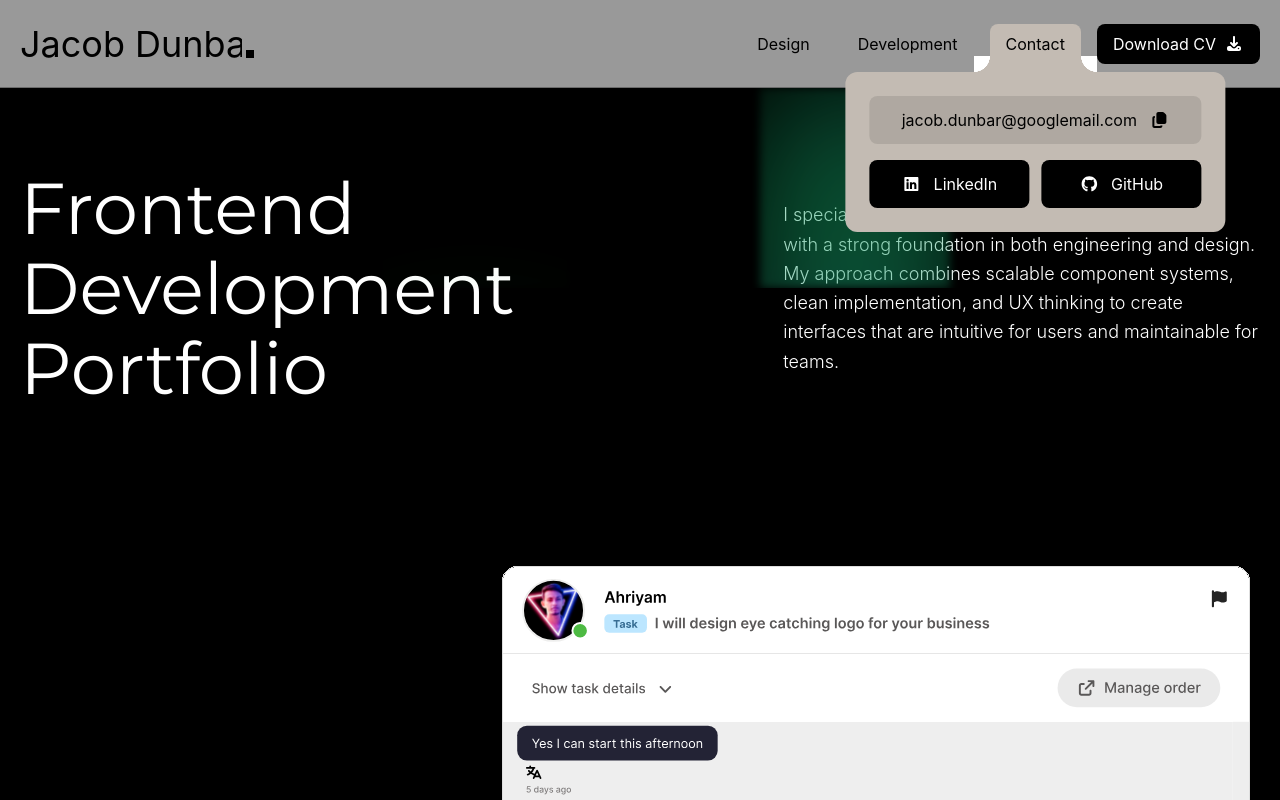
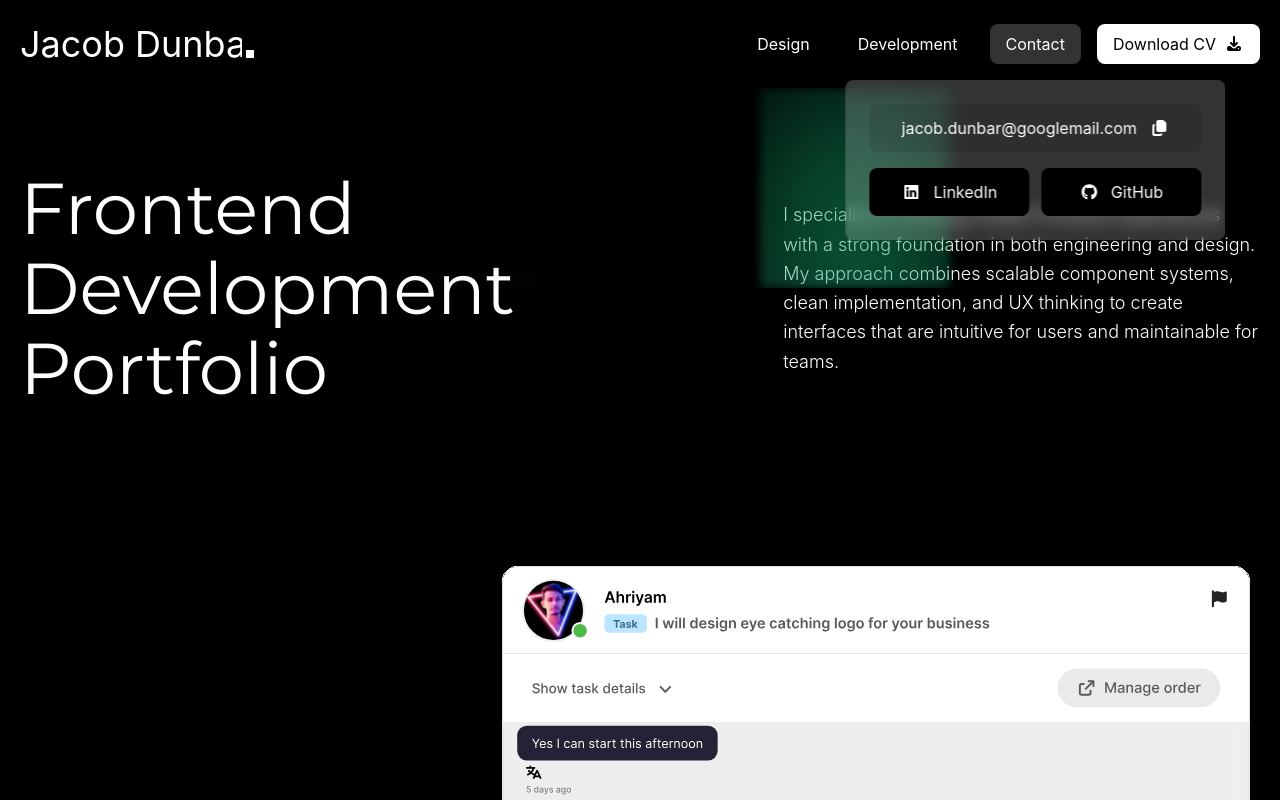
Before and after one commit to Jacob-Dunbar/website-2025, a Vue app: page /development in a window 1280 px wide. Both pictures are taken after a click on the button "Contact". Shown: the top 800 px of the page. Built offline with nearby package versions, Linux system fonts and the light colour scheme.

Commit message:
add colour correction for navbar based on bg

```diff
--- a/src/components/AppNavbar.vue
+++ b/src/components/AppNavbar.vue
@@ -8,8 +8,9 @@ export default {
     return {
       lastScrollY: 0,
       collapsed: false,
+      darkLogo: false,
       hovering: false,
-      contactOpen: false,
+      contactOpen: true,
       email: "jacob.dunbar@googlemail.com",
       emailCopied: false,
     };
@@ -18,19 +19,52 @@ export default {
     BaseButton,
     MobileMenu,
   },
+  watch: {
+    $route() {
+      requestAnimationFrame(() => {
+        requestAnimationFrame(() => {
+          this.setupObserver();
+        });
+      });
+    },
+  },
   mounted() {
     this.lastScrollY = window.scrollY;
     window.addEventListener("scroll", this.handleScroll);
     document.addEventListener("click", this.handleClickOutside);
     document.addEventListener("keydown", this.handleKeydown);
+
+    this.setupObserver();
   },
 
   beforeUnmount() {
     window.removeEventListener("scroll", this.handleScroll);
     document.removeEventListener("click", this.handleClickOutside);
     document.removeEventListener("keydown", this.handleKeydown);
+    this.observer.disconnect();
   },
   methods: {
+    setupObserver() {
+      const hero = document.getElementById("hero");
+
+      if (!hero) {
+        setTimeout(() => this.setupObserver(), 100);
+        return;
+      }
+
+      this.observer = new IntersectionObserver(
+        ([entry]) => {
+          console.log("intersecting:", entry.isIntersecting);
+          this.darkLogo = !entry.isIntersecting;
+        },
+        {
+          threshold: 0,
+          rootMargin: "-80px 0px 0px 0px",
+        }
+      );
+
+      this.observer.observe(hero);
+    },
     handleScroll() {
       this.contactOpen = false;
 
@@ -87,6 +121,9 @@ export default {
             filename: "Jacob-Dunbar-Design-CV.pdf",
           };
     },
+    hoverColour() {
+      return this.darkLogo ? "bg-main-dark/20" : "bg-main-light/20";
+    },
   },
 };
 </script>
@@ -96,11 +133,15 @@ export default {
     @mouseenter="hovering = true"
     @mouseleave="hovering = false"
     :class="[
-      'fixed top-0 left-0 right-0 z-50 px-5 border-b justify-center border-main-dark/30 flex bg-main-light/60 text-main-dark py-5 backdrop-blur transition-all duration-300',
+      'fixed top-0 left-0 right-0 z-50 px-5 justify-center flex text-main-dark py-5 transition-all duration-300',
       expanded ? 'h-22' : 'h-10',
     ]"
   >
-    <div class="flex flex-1 max-w-7xl items-center justify-between text-main-dark">
+    <div class="absolute inset-0 backdrop-blur pointer-events-none"></div>
+    <div
+      class="flex flex-1 z-10 max-w-7xl items-center justify-between"
+      :class="darkLogo ? 'text-main-dark' : 'text-main-light'"
+    >
       <router-link to="/" class="flex gap-1 items-end">
         <div
           :class="[
@@ -111,23 +152,33 @@ export default {
           <h1 class="text-4xl leading-none">Jacob Dunbar</h1>
         </div>
         <div
-          class="bg-main-dark mb-[2px]"
+          class="mb-[2px] transition-all duration-600 ease-in-out"
           :class="[
-            ' bg-main-dark transition-all duration-600 ease-in-out',
+            darkLogo ? 'bg-main-dark' : 'bg-main-light',
             expanded ? 'size-[8px] rotate-90 mb-[4px]' : 'size-[16px] mb-[10px]',
           ]"
         ></div>
       </router-link>
 
       <transition>
-        <MobileMenu v-if="expanded" class="md:hidden transition" />
+        <MobileMenu v-if="expanded" :darkLogo="darkLogo" class="md:hidden transition" />
       </transition>
 
       <transition>
         <nav ref="navbar" v-if="expanded" class="hidden md:flex items-center gap-4">
-          <router-link to="/design" class="rounded-lg px-4 py-2 transition hover:bg-main-dark/30"> Design </router-link>
+          <router-link
+            to="/design"
+            class="rounded-lg px-4 py-2 transition"
+            :class="[darkLogo ? 'hover:bg-main-dark/20' : 'hover:bg-main-light/20']"
+          >
+            Design
+          </router-link>
 
-          <router-link to="/development" class="rounded-lg px-4 py-2 transition hover:bg-main-dark/30">
+          <router-link
+            to="/development"
+            class="rounded-lg px-4 py-2 transition"
+            :class="[darkLogo ? 'hover:bg-main-dark/20' : 'hover:bg-main-light/20']"
+          >
             Development
           </router-link>
 
@@ -135,32 +186,24 @@ export default {
             <button
               @click="toggleContact"
               class="rounded-lg px-4 py-2 cursor-pointer transition relative"
-              :class="contactOpen ? 'bg-[#c3bbb3]' : 'hover:bg-main-dark/30'"
+              :class="[
+                darkLogo ? 'hover:bg-main-dark/20' : 'hover:bg-main-light/20',
+                contactOpen
+                  ? darkLogo
+                    ? 'bg-main-dark/20 !backdrop-blur'
+                    : 'bg-main-light/20 !backdrop-blur'
+                  : 'hover:bg-main-dark/20',
+              ]"
             >
               Contact
-              <div class="absolute top-full -mt-2 left-0 w-full">
-                <div
-                  class="extension h-6 bg-[#c3bbb3] rounded-b-lg"
-                  :class="contactOpen ? 'extension-open' : 'extension-closed'"
-                >
-                  <div class="corner-blob left absolute right-full top-0 size-4 bg-main-light">
-                    <div
-                      class="absolute inset-0 bg-[#c3bbb3] [mask-image:radial-gradient(circle_at_0_0,transparent_70%,black_71%)]"
-                    ></div>
-                  </div>
-
-                  <div class="corner-blob right absolute left-full top-0 size-4 bg-main-light">
-                    <div
-                      class="absolute inset-0 bg-[#c3bbb3] [mask-image:radial-gradient(circle_at_100%_0,transparent_70%,black_71%)]"
-                    ></div>
-                  </div>
-                </div>
-              </div>
             </button>
 
             <Transition name="blob">
-              <div v-if="contactOpen" class="absolute left-1/2 top-full mt-2 -translate-x-1/2">
-                <div class="contact-popover rounded-xl bg-[#c3bbb3] shadow- flex flex-col p-6 gap-4">
+              <div v-if="contactOpen" class="absolute left-1/2 top-full mt-4 -translate-x-1/2">
+                <div
+                  class="contact-popover rounded-lg bg-main-dark/20 backdrop-blur flex flex-col p-6 gap-4"
+                  :class="[darkLogo ? 'bg-main-dark/20' : 'bg-main-light/20']"
+                >
                   <button
                     @click="copyEmail"
                     class="flex cursor-pointer w-full items-center rounded-lg gap-3 px-8 py-3 bg-main-dark/10 hover:bg-main-dark/15 active:bg-main-dark/20"
@@ -194,7 +237,14 @@ export default {
             </Transition>
           </div>
 
-          <BaseButton :href="cv.href" :download="cv.filename" icon="download"> Download CV </BaseButton>
+          <BaseButton
+            :class="darkLogo ? '!bg-main-dark !text-main-light' : '!bg-main-light !text-main-dark'"
+            :href="cv.href"
+            :download="cv.filename"
+            icon="download"
+          >
+            Download CV
+          </BaseButton>
         </nav>
       </transition>
     </div>
@@ -213,7 +263,7 @@ export default {
 }
 
 .extension-open {
-  height: 24px;
+  height: 16px;
   opacity: 1;
 }
 
```
